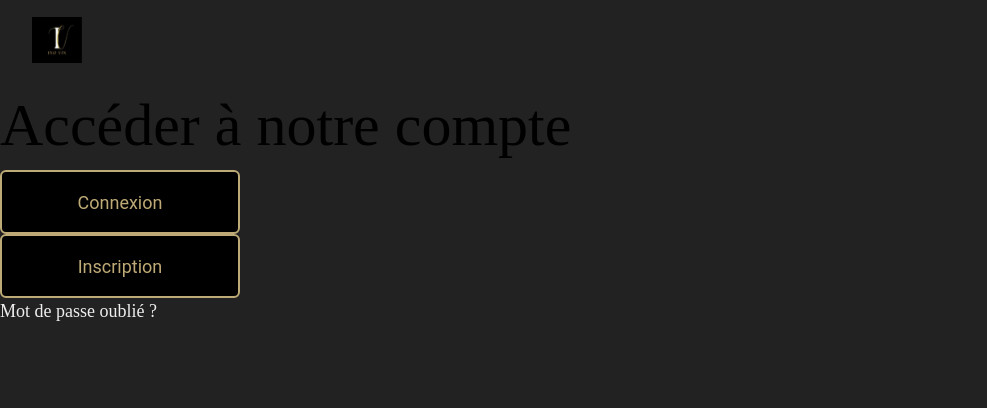
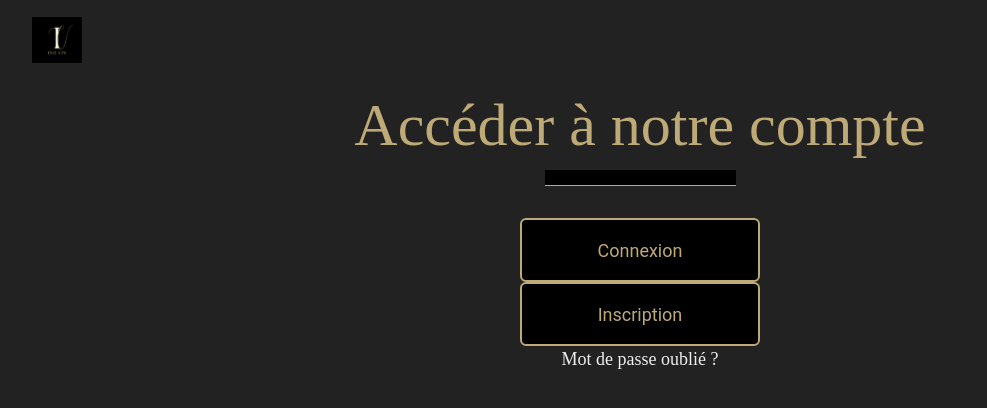
Before and after one commit to Mogwaie/Inovin, a React (Vite) app in the folder frontend/: page /login in a window 1280 px wide. Shown: the top 408 px of the page, without its empty margins (0-987 px from the left). Built offline with nearby package versions, Linux system fonts and the light colour scheme.

Commit message:
commit before pull

```diff
--- a/frontend/src/assets/styles/_variable.scss
+++ b/frontend/src/assets/styles/_variable.scss
@@ -29,18 +29,21 @@ $font-size-list-burger-tablet: 38px;
 
 @mixin font-title-phone {
   font-family: $font-family-title;
+  color: $app-primary-font-color;
   font-weight: normal;
   font-size: 22px;
 }
 
 @mixin font-title-tablet {
   font-family: $font-family-title;
+  color: $app-primary-font-color;
   font-weight: normal;
   font-size: 38px;
 }
 
 @mixin font-title-desktop {
   font-family: $font-family-title;
+  color: $app-primary-font-color;
   font-weight: normal;
   font-size: 60px;
 }
--- /dev/null
+++ b/frontend/src/assets/styles/login.scss
@@ -0,0 +1,27 @@
+.login-container-page {
+  display: flex;
+  flex-direction: column;
+  flex-wrap: wrap;
+  align-items: center;
+  min-height: 80vh;
+
+  form {
+    display: flex;
+    flex-direction: column;
+    align-items: center;
+
+    button {
+      margin-top: 2rem;
+    }
+  }
+
+  a {
+    text-decoration: none;
+  }
+
+  input {
+    background-color: black;
+    border: none;
+    border-bottom: 1px solid $app-primary-font-color;
+  }
+}
--- a/frontend/src/main.scss
+++ b/frontend/src/main.scss
@@ -1,5 +1,6 @@
 @import "./assets/styles/variable";
 @import "./assets/styles/navbar.scss";
+@import "./assets/styles/login.scss";
 @import "./assets/styles/burgerMenu.scss";
 
 *,
--- a/frontend/src/pages/Login.jsx
+++ b/frontend/src/pages/Login.jsx
@@ -1,16 +1,25 @@
+import { Link } from "react-router-dom";
+
 export default function Login() {
   return (
-    <>
+    <div className="login-container-page">
       <h2>Accéder à notre compte</h2>
       <form>
+        <input type="email" required value="email" />
+        <Link to="/change to next page">
           <button className="primary-button" type="submit">
             Connexion
           </button>
+        </Link>
       </form>
+      <Link to="/signUp">
         <button className="primary-button" type="button">
           Inscription
         </button>
+      </Link>
+      <Link to="/passwordRecovery">
         <p>Mot de passe oublié ?</p>
-    </>
+      </Link>
+    </div>
   );
 }
```
Lines whose indentation alone changed are shown as unchanged.
